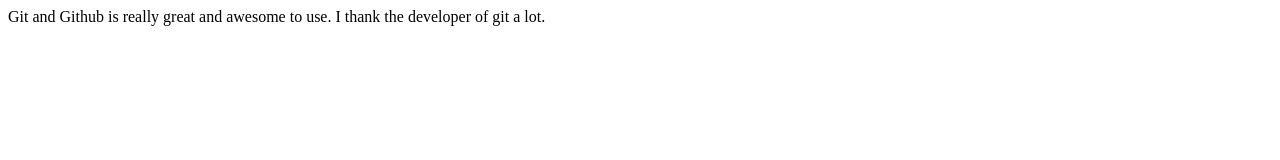
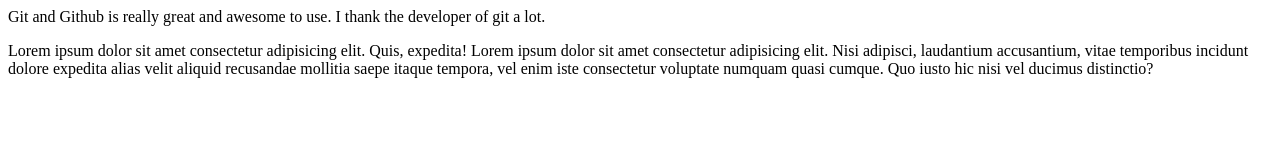
Before and after one commit to Elson2004/practice, a plain HTML site: page index.html in a window 1280 px wide. Drawn offline with Linux system fonts and the light colour scheme.

Commit message:
trying out some few tests

```diff
--- a/index.html
+++ b/index.html
@@ -7,5 +7,6 @@
 </head>
 <body>
     <div>Git and Github is really great and awesome to use. I thank the developer of git a lot.</div>
+    <p>Lorem ipsum dolor sit amet consectetur adipisicing elit. Quis, expedita! Lorem ipsum dolor sit amet consectetur adipisicing elit. Nisi adipisci, laudantium accusantium, vitae temporibus incidunt dolore expedita alias velit aliquid recusandae mollitia saepe itaque tempora, vel enim iste consectetur voluptate numquam quasi cumque. Quo iusto hic nisi vel ducimus distinctio?</p>
 </body>
 </html>
```
